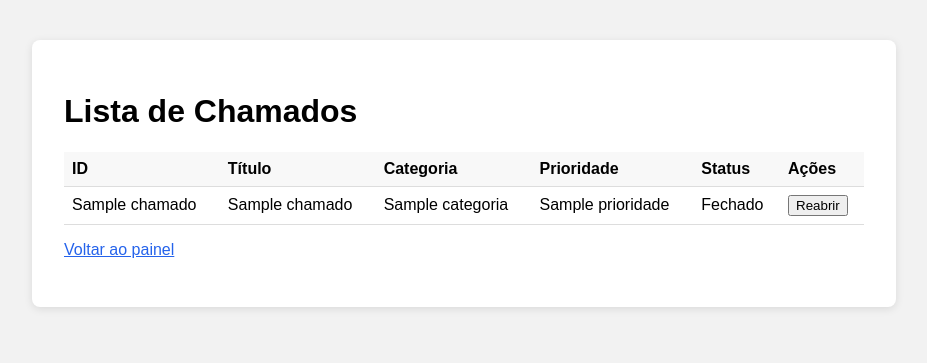
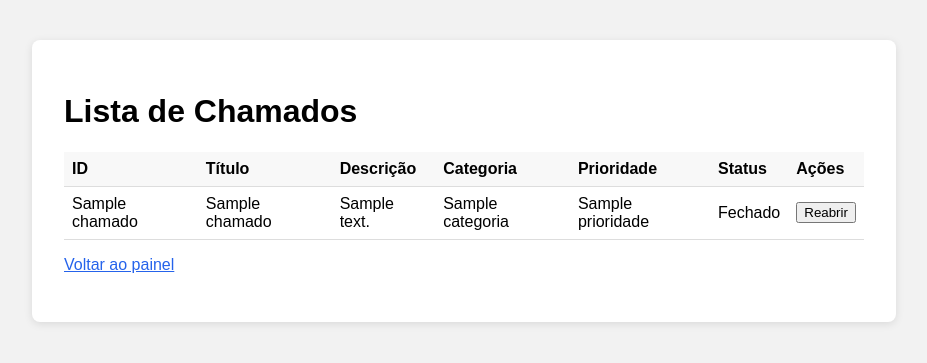
Before and after one commit to GabrielBarbosaSouza/SISTEMA-DE-CHAMADOS-V2, a Flask app: template templates/chamados.html in a window 1280 px wide. Shown: the top 363 px of the page, without its empty margins (176-1103 px from the left). Run offline with Flask 3, Linux system fonts and the light colour scheme; the template is opened without the code that fills it: most values are stand-ins (such as "Sample title", 1, 10 or a date in 2020).

Commit message:
Adição da coluna de Descrição na rota de \chamados e chamados.html

```diff
--- a/app.py
+++ b/app.py
@@ -82,7 +82,7 @@ def listar_chamados():
 
     cursor.execute(
         """
-        SELECT id, titulo, categoria, prioridade, status
+        SELECT id, titulo, descricao, categoria, prioridade, status
         FROM chamados
         ORDER BY id DESC
         """
--- a/templates/chamados.html
+++ b/templates/chamados.html
@@ -48,6 +48,7 @@
             <tr>
                 <th>ID</th>
                 <th>Título</th>
+                <th>Descrição</th>
                 <th>Categoria</th>
                 <th>Prioridade</th>
                 <th>Status</th>
@@ -57,6 +58,7 @@
             <tr>
                 <td>{{ id }}</td>
                 <td>{{ titulo }}</td>
+                <td>{{ descricao }}</td>
                 <td>{{ categoria }}</td>
                 <td>{{ prioridade }}</td>
                 <td>{{ status }}</td>
```
